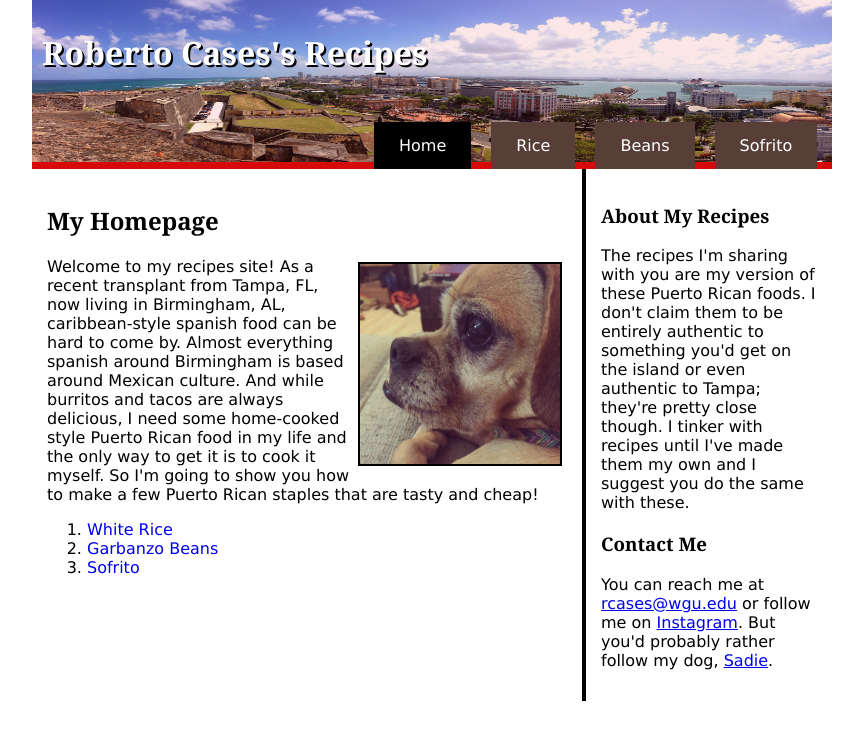
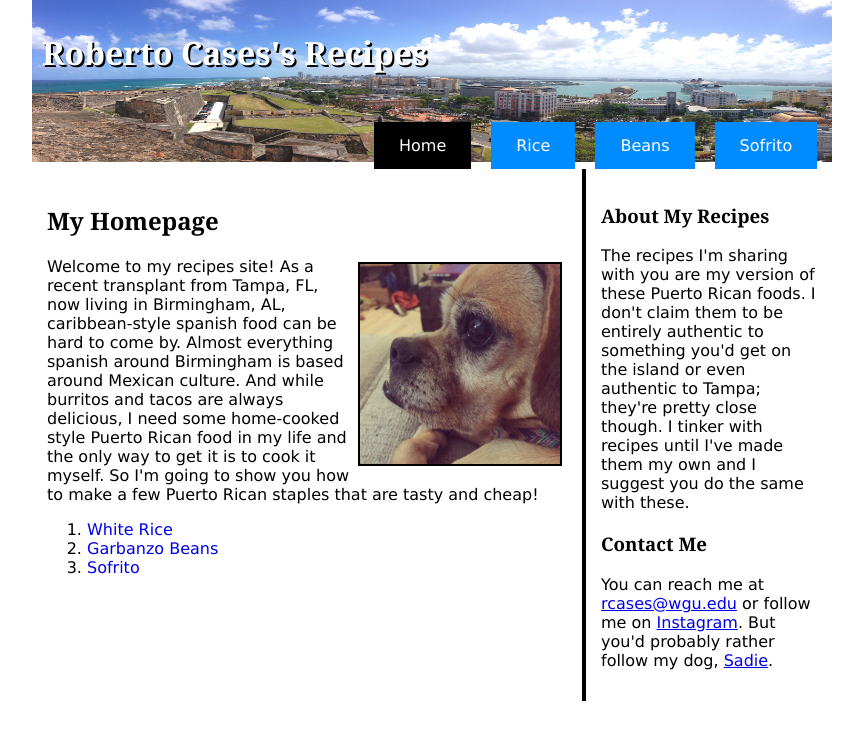
Before and after one commit to RBertoCases/C376-Web-Project, a plain HTML site: page index.html in a window 1280 px wide. Shown: the whole page, without its empty margins (208-1071 px from the left). Drawn offline with Linux system fonts and the light colour scheme.

Commit message:
Update styles.css
Changed Nav buttons to #008cff

```diff
--- a/styles.css
+++ b/styles.css
@@ -31,7 +31,7 @@ p, li, td {
 header {
 	text-align: left;
 	padding: 10px;
-	background: #D60A0B;
+	background: #FFFFFF;
 	color: white;
 
 }
@@ -65,7 +65,7 @@ nav li {
 }
 
 nav a:link, nav a:visited {
-    background-color: #573F37;
+    background-color: #008cff;
     color: white;
     padding: 14px 25px;
     text-align: center;
```
